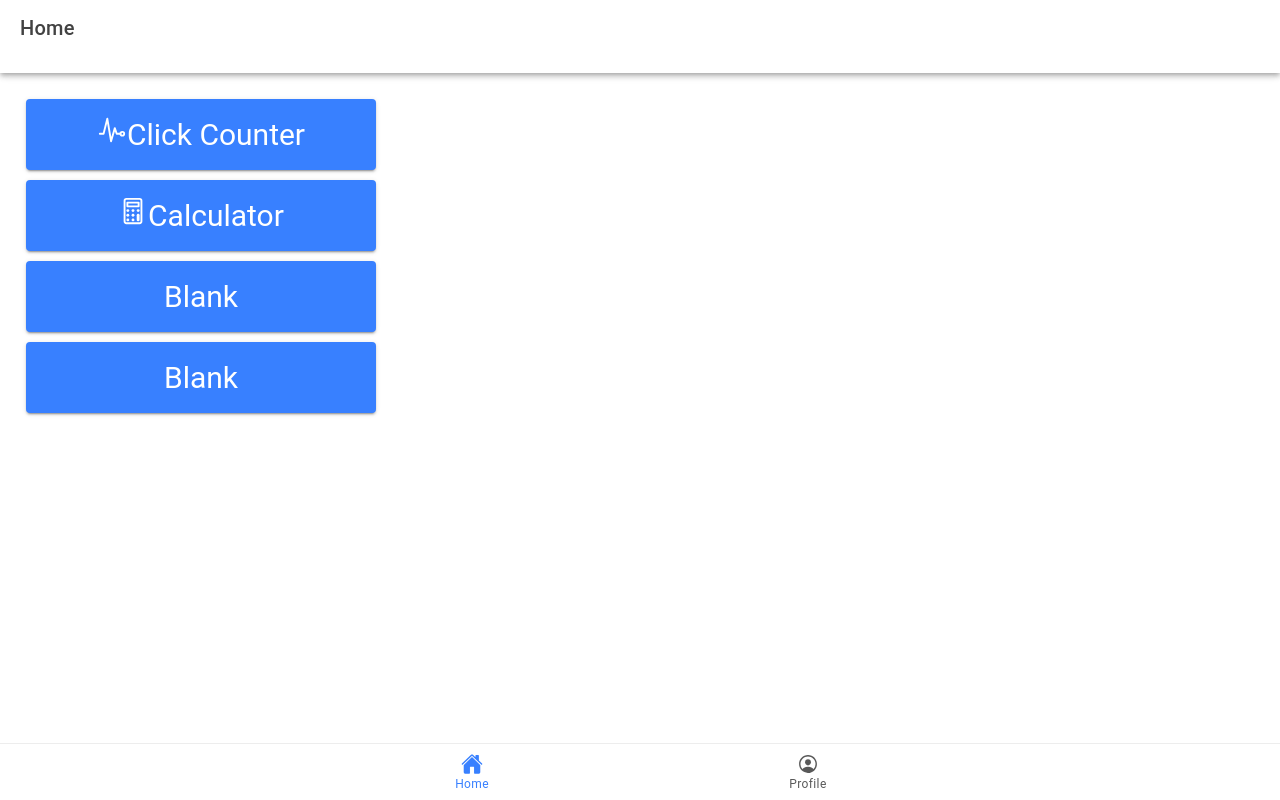
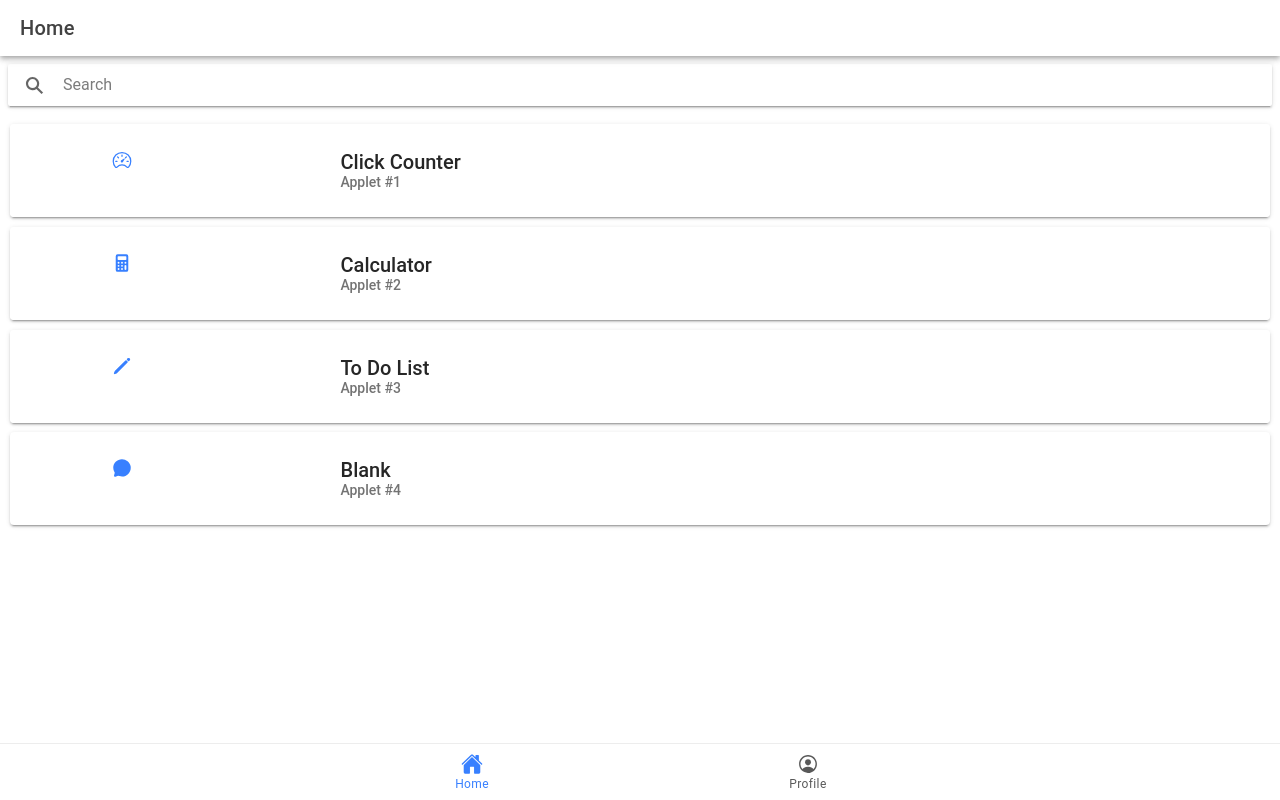
Before and after one commit to JOYPURZ/ion-t-purol, a React (Vite) app: page /home in a window 1280 px wide. Built offline with nearby package versions, Linux system fonts and the light colour scheme.

Commit message:
added todolist

```diff
--- a/src/App.tsx
+++ b/src/App.tsx
@@ -15,6 +15,7 @@
 import Profile from './pages/Profile';
 import ClickCounter from './pages/ClickCounter';
 import Calculator from './pages/Calculator';
+import Todolist from './pages/Todolist';
 
 /* Core CSS required for Ionic components to work properly */
 import '@ionic/react/css/core.css';
@@ -49,6 +50,9 @@
           <Route exact path="/calculator">
             <Calculator />
           </Route>
+          <Route exact path="/todolist">
+            <Todolist />
+          </Route>
 
 
           <Route exact path="/">
@@ -57,6 +61,7 @@
           <Route exact path="/home">
             <Home />
           </Route>
+
           <Route exact path="/profile">
             <Profile />
           </Route>
--- /dev/null
+++ b/src/pages/Todolist.tsx
@@ -0,0 +1,73 @@
+import React, { useState } from 'react';
+import { IonContent, IonHeader, IonPage, IonTitle, IonToolbar, IonButton, IonGrid, IonRow, IonCol, IonBackButton, IonButtons, IonList, IonItem, IonLabel, IonCheckbox, IonInput, IonIcon } from '@ionic/react';
+import { trashOutline } from 'ionicons/icons';
+
+interface Todo {
+  id: number;
+  text: string;
+  completed: boolean;
+}
+
+const TodoList: React.FC = () => {
+  const [todos, setTodos] = useState<Todo[]>([]);
+  const [newTodo, setNewTodo] = useState<string>('');
+
+  const addTodo = () => {
+    if (newTodo.trim() !== '') {
+      setTodos([...todos, { id: Date.now(), text: newTodo, completed: false }]);
+      setNewTodo('');
+    }
+  };
+
+  const toggleTodo = (id: number) => {
+    setTodos(
+      todos.map(todo =>
+        todo.id === id ? { ...todo, completed: !todo.completed } : todo
+      )
+    );
+  };
+
+  const deleteTodo = (id: number) => {
+    setTodos(todos.filter(todo => todo.id !== id));
+  };
+
+  return (
+    <IonPage>
+      <IonHeader>
+        <IonToolbar>
+          <IonTitle>Todo List</IonTitle>
+        </IonToolbar>
+      </IonHeader>
+      <IonButtons slot="start">
+        <IonBackButton defaultHref="/" />
+      </IonButtons>
+      <IonContent fullscreen>
+        <IonGrid>
+          <IonRow>
+            <IonCol size="10">
+              <IonInput
+                placeholder="Add a new todo"
+                value={newTodo}
+                onIonChange={e => setNewTodo(e.detail.value!)} // Use ! to assert non-null
+              />
+            </IonCol>
+            <IonCol size="2">
+              <IonButton expand="block" color="danger" onClick={addTodo}>Add</IonButton>
+            </IonCol>
+          </IonRow>
+        </IonGrid>
+        <IonList>
+          {todos.map(todo => (
+            <IonItem key={todo.id}>
+              <IonLabel style={{ textDecoration: todo.completed ? 'line-through' : 'none' }}>{todo.text}</IonLabel>
+              <IonCheckbox slot="start" checked={todo.completed} onIonChange={() => toggleTodo(todo.id)} />
+              <IonIcon slot="end" icon={trashOutline} onClick={() => deleteTodo(todo.id)} />
+            </IonItem>
+          ))}
+        </IonList>
+      </IonContent>
+    </IonPage>
+  );
+};
+
+export default TodoList;
--- a/src/pages/home.tsx
+++ b/src/pages/home.tsx
@@ -1,70 +1,118 @@
-import React from 'react';
+import React, { useState } from 'react';
 import {
+  // IonBackButton,
+  // IonButton,
+  // IonButtons,
+  IonCard,
+  // IonCardContent,
+  IonCardHeader,
+  IonCardSubtitle,
+  IonCardTitle,
+  IonCol,
   IonContent,
+  IonGrid,
   IonHeader,
+  IonIcon,
+  // IonInput,
+  // IonItem,
+  // IonLabel,
+  // IonList,
   IonPage,
+  IonRow,
   IonTitle,
   IonToolbar,
-  IonIcon,
-  IonCard,
-  IonCardContent,
-  IonCardHeader,
-  IonCardTitle,
+  // IonItemDivider,
+  IonSearchbar
 } from '@ionic/react';
-import { pulseOutline, calculatorOutline } from 'ionicons/icons';
-import { useHistory } from 'react-router-dom';
+
+//Custom CSS
+import './Home.css';
+
+//Ionic Icons
+import { speedometerOutline,calculator,pencil, chatbubble} from 'ionicons/icons';
+
+//Additional Routes
+// import Click_counter from './Click_counter';
+
+const cardData = [
+  {
+    title: 'Click Counter',
+    icon: speedometerOutline,
+    subtitle: 'Applet #1',
+    link: '/clickcounter'
+  },
+  {
+    title: 'Calculator',
+    icon: calculator,
+    subtitle: 'Applet #2',
+    link: '/calculator'
+  },
+  {
+    title: 'To Do List',
+    icon: pencil,
+    subtitle: 'Applet #3',
+    link: '/todolist'
+  },
+  {
+    title: 'Blank',
+    icon: chatbubble,
+    subtitle: 'Applet #4'
+    // link: '/quotesgenerator'
+  }
+
+];
 
   const Home: React.FC = () => {
-  const history = useHistory();
 
-  const goToClickCounter = () => {
-    history.push('/clickcounter');
-  };
+    {/*Dynamic Search*/}
+    const [searchTerm, setSearchTerm] = useState<string>('');
 
-  const goToCalculator = () => {
-    history.push('/calculator');
-  };
     return (
       <IonPage>
         <IonHeader>
           <IonToolbar>
             <IonTitle>Home</IonTitle>
           </IonToolbar>
-        <hr />
         </IonHeader>
-      <IonContent fullscreen className="ion-padding">
-        <div className="ion-text-center"> {/* Centering content */}
-          <IonCard onClick={goToClickCounter} style={{ width: '350px', cursor: 'pointer' }} color="primary">
-            <IonCardContent style={{ fontSize: '30px' }}>
-              <IonIcon icon={pulseOutline} slot="start" />
-              Click Counter
-            </IonCardContent>
+        <IonContent fullscreen>
+          <IonHeader collapse="condense">
+            <IonToolbar>
+              <IonTitle size="large">Home</IonTitle>
+            </IonToolbar>
+          </IonHeader>
+        {/*Dynamic Search*/}
+        <>
+          <IonSearchbar
+            value={searchTerm}
+            onIonInput={(e) => setSearchTerm(e.target.value ?? '')}
+          />
+
+          {cardData
+            .filter((card) => card.title.toLowerCase().includes(searchTerm.toLowerCase()))
+            .map((card, index) => (
+              <IonCard key={index} href={card.link}>
+                <IonCardHeader>
+                  <IonCardTitle>
+                    <IonGrid>
+                      <IonRow>
+                        <IonCol push=".75">
+                          <IonIcon className="home-card-icon" icon={card.icon} color="primary" />
+                        </IonCol>
+                        <IonCol pull='3'>
+                          <div className="home-card-title">{card.title}</div>
+                          <IonCardSubtitle>{card.subtitle}</IonCardSubtitle>
+                        </IonCol>
+                      </IonRow>
+                    </IonGrid>
+                  </IonCardTitle>
+                </IonCardHeader>
               </IonCard>
-
-
-          <IonCard onClick={goToCalculator} style={{ width: '350px', cursor: 'pointer' }} color="primary">
-            <IonCardContent style={{ fontSize: '30px' }}>
-              <IonIcon icon={calculatorOutline} slot="start" />
-              Calculator
-            </IonCardContent>
-          </IonCard>
-
-          <IonCard style={{ width: '350px' }} color="primary">
-            <IonCardContent style={{ fontSize: '30px' }}>
-              Blank
-            </IonCardContent>
-          </IonCard>
-
-          <IonCard style={{ width: '350px' }} color="primary">
-            <IonCardContent style={{ fontSize: '30px' }}>
-              Blank
-            </IonCardContent>
-          </IonCard>
-        </div>
+          ))}
+        </>
           </IonContent>
         </IonPage>
     );
-
   };
 
+  //
   export default Home;
```
Also changed, not shown: src/pages/Todolist.css (added). Lines whose indentation alone changed are shown as unchanged.
